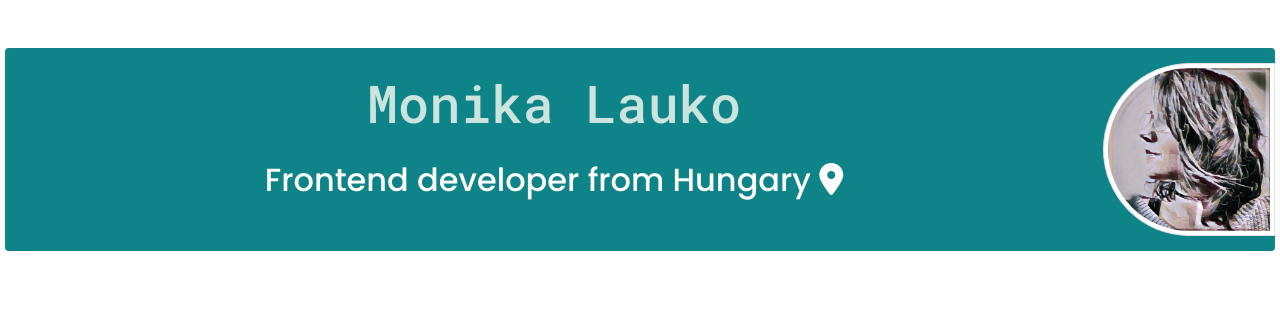
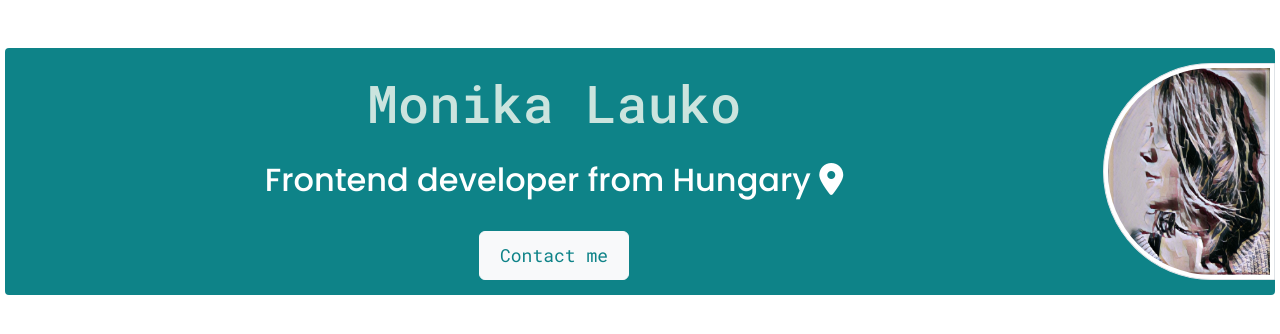
Before and after one commit to lamoncso/project-portfolio, a plain HTML site: page index.html in a window 1280 px wide. Drawn offline with nearby package versions, Linux system fonts and the light colour scheme.

Commit message:
Include contact button

```diff
--- a/index.html
+++ b/index.html
@@ -31,9 +31,12 @@
         <div class="container">
     <h1 class="mt-2">Monika Lauko</h1>
     <h2>Frontend developer from Hungary <a href="https://www.google.com/maps/place/Ungarn/@46.9987262,15.8810895,6.52z/data=!4m6!3m5!1s0x4741837bdf37e4c3:0xc4290c1e1010!8m2!3d47.162494!4d19.5033041!16zL20vMDNnajI" target="_blank" title="map to Hungary" class="text-decoration-none"><i class="fa-solid fa-location-dot"></i></a></h2>
+    <button class="btn btn-light mt-4">Contact me</button>
 </div>
     <img src="/images/me.jpg" class=" img-fluid img-thumbnail rounded-start-pill float-end profilefoto"/>
+
     </div>
+
     <script
       src="https://cdn.jsdelivr.net/npm/bootstrap@5.3.0-alpha3/dist/js/bootstrap.bundle.min.js"
       integrity="sha384-ENjdO4Dr2bkBIFxQpeoTz1HIcje39Wm4jDKdf19U8gI4ddQ3GYNS7NTKfAdVQSZe"
--- a/styles/portfolio.css
+++ b/styles/portfolio.css
@@ -1,11 +1,12 @@
 :root {
-    --primary-color: #CBE4DE;
+  --primary-color: #cbe4de;
   --primary-color-2: white;
-    --secondary-color: #0E8388;
-    --tertiary-color: #2E4F4F;
-    --quaternary-color: #2C3333;
-    --primary-font-family: 'Roboto Mono', monospace;
-    --secondary-font-family: 'Poppins', serif;
+  --secondary-color: #0e8388;
+  --tertiary-color: #2e4f4f;
+  --color-bg-hover: #a4d4d6;
+  --quaternary-color: #2c3333;
+  --primary-font-family: "Roboto Mono", monospace;
+  --secondary-font-family: "Poppins", serif;
 }
 
 h1 {
@@ -27,49 +28,58 @@ color: var(--primary-color);
   padding: 15px 0;
   text-align: center;
   border-radius: 4px;
-margin:auto 5px
+  margin: auto 5px;
 }
 
 a .fa-solid {
-    color: var(--primary-color-2)
+  color: var(--primary-color-2);
+}
+
+.btn-light {
+  color: var(--secondary-color);
+  font-family: var(--primary-font-family);
+  font-size: 18px;
+  padding: 10px 20px;
+}
+
+.btn-light:hover {
+  color: var(--primary-color-2);
+  background-color: var(--color-bg-hover);
 }
 
 .profilefoto {
   max-width: 172px;
 }
-@media (max-width:581px) {
-h1{
-        font-size:38px;
+@media (max-width: 581px) {
+  h1 {
+    font-size: 38px;
   }
 
   h2 {
-        font-size:24px;
+    font-size: 24px;
   }
 
   .fa-solid {
-        display:block;
+    display: block;
     margin-top: 5px;
-
   }
   .profilefoto {
     max-height: 168px;
   }
 }
 
-@media (max-width:385px) {
-
-    h1{
-        font-size:22px;
+@media (max-width: 385px) {
+  h1 {
+    font-size: 22px;
   }
 
   h2 {
-        font-size:18px;
+    font-size: 18px;
   }
 
   .fa-solid {
-        display:block;
+    display: block;
     margin-top: 5px;
-
   }
   .profilefoto {
     max-height: 168px;
```
Lines whose indentation alone changed are shown as unchanged.
